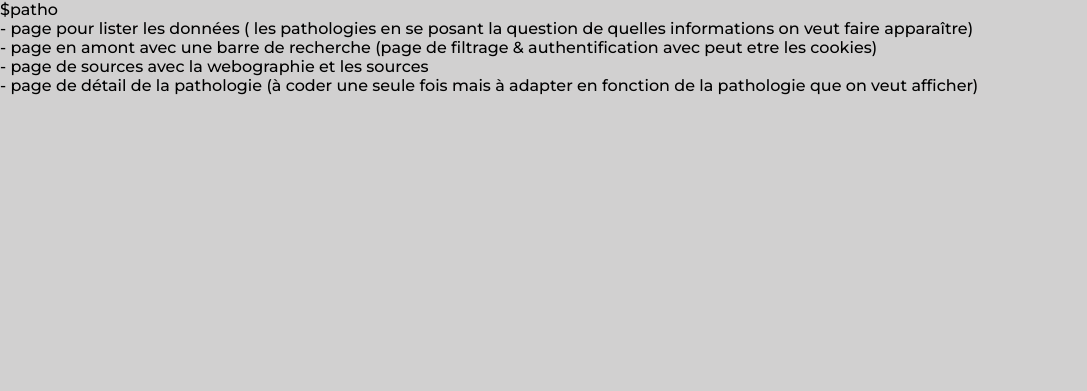
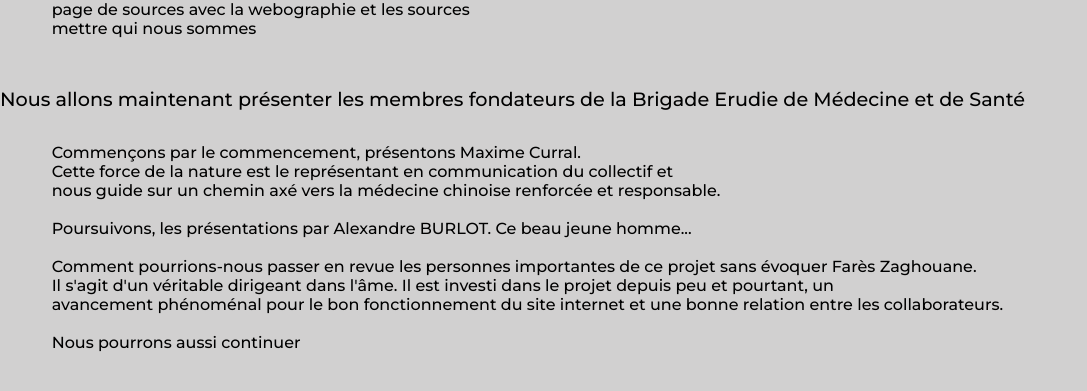
Before and after one commit to bubuoreo/TIDAL, a PHP site: page /view/html/sources.html in a window 1280 px wide. Shown: the part 76-467 px from the top of the page, without its empty margins (0-1087 px from the left). Run offline with PHP 8.4, Linux system fonts and the light colour scheme; some libraries are stand-ins or nearby versions.

Commit message:
maj search & sources

```diff
--- a/view/css/sources.css
+++ b/view/css/sources.css
@@ -14,6 +14,13 @@ li, a,button {
     padding: 2px 16px;
     color: rgb(128, 128, 128);
     text-decoration: none;
+}
+
+/* pour la satisfaction du critère d'accessibilité AAA du site web */
+p {
+    font-size: 120%;
+    line-height: 1.5em;
+    margin: 1.5em 0;
 }
 
 header{
--- a/view/html/sources.html
+++ b/view/html/sources.html
@@ -21,16 +21,26 @@
     </header>
 
     <div>
-        $patho
+        <pre>
+            page de sources avec la webographie et les sources
+            mettre qui nous sommes
+        </pre>
     </div>
+    <div>
+        <p>Nous allons maintenant présenter les membres fondateurs de la Brigade Erudie de Médecine et de Santé</p>
+        <pre>
+            Commençons par le commencement, présentons Maxime Curral.
+            Cette force de la nature est le représentant en communication du collectif et
+            nous guide sur un chemin axé vers la médecine chinoise renforcée et responsable.
 
-    <p>
-        - page pour lister les données ( les pathologies en se posant la question de quelles informations on veut faire apparaître)<br>
-        - page en amont avec une barre de recherche (page de filtrage & authentification avec peut etre les cookies)<br>
-        - page de sources avec la webographie et les sources<br>
-        - page de détail de la pathologie (à coder une seule fois mais à adapter en fonction de la pathologie que on veut afficher)<br>
-    </p>
+            Poursuivons, les présentations par Alexandre BURLOT. Ce beau jeune homme...
 
+            Comment pourrions-nous passer en revue les personnes importantes de ce projet sans évoquer Farès Zaghouane.
+            Il s'agit d'un véritable dirigeant dans l'âme. Il est investi dans le projet depuis peu et pourtant, un
+            avancement phénoménal pour le bon fonctionnement du site internet et une bonne relation entre les collaborateurs.
+
+            Nous pourrons aussi continuer
+        </pre>
+    </div>
 </body>
-
 </html>
```
Also changed, not shown: view/css/search.css (+7 -0 lines), view/html/search.html (+5 -5 lines).
